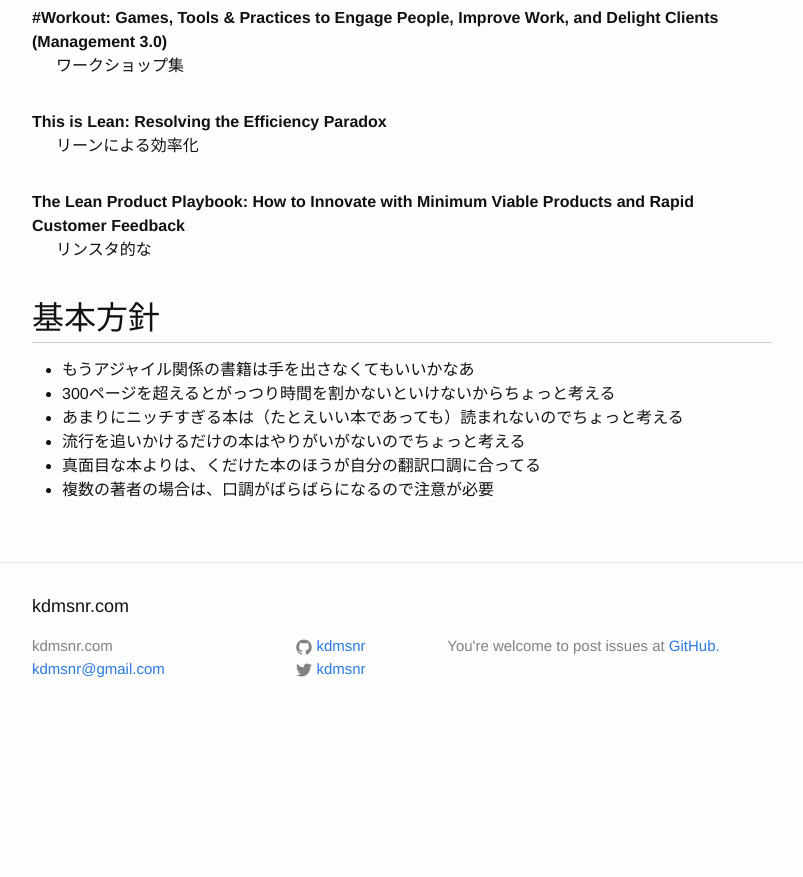
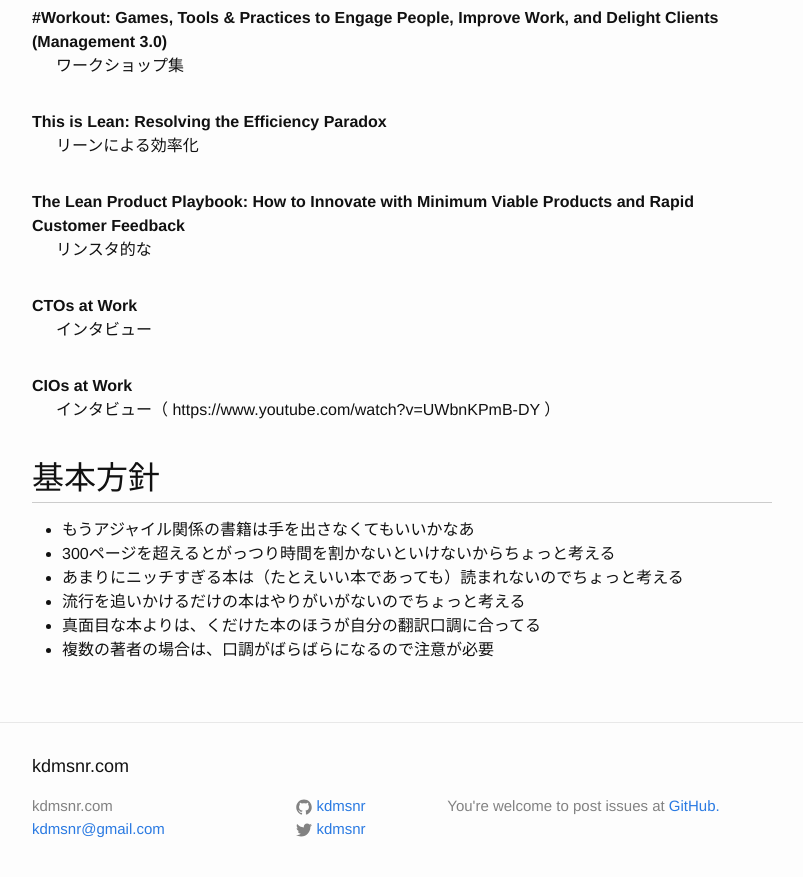
Before and after one commit to kdmsnr/kdmsnr.github.io, a Jekyll site: the page built from readings/index.md, in a window 1280 px wide and 900 px high, scrolled down 1062 px. Shown: the top 877 px of the window, without its empty margins (238-1041 px from the left). Built offline with Jekyll 4.4.1, drawn with Linux system fonts in a browser that asks for light colours; Markdown is read by kramdown in place of the engine named in the settings; before the commit the page ends 1802 px from its top, so only the background shows below that.

Commit message:
Update r

```diff
--- a/readings/index.md
+++ b/readings/index.md
@@ -51,10 +51,13 @@
 <dt>The Lean Product Playbook: How to Innovate with Minimum Viable Products and Rapid Customer Feedback</dt>
 <dd>リンスタ的な</dd>
 
-<dt></dt>
-<dd></dd>
-<dt></dt>
-<dd></dd>
+<dt>CTOs at Work</dt>
+<dd>インタビュー</dd>
+
+<dt>CIOs at Work</dt>
+<dd>インタビュー（ https://www.youtube.com/watch?v=UWbnKPmB-DY ）</dd>
+
+
 <dt></dt>
 <dd></dd>
 
```
